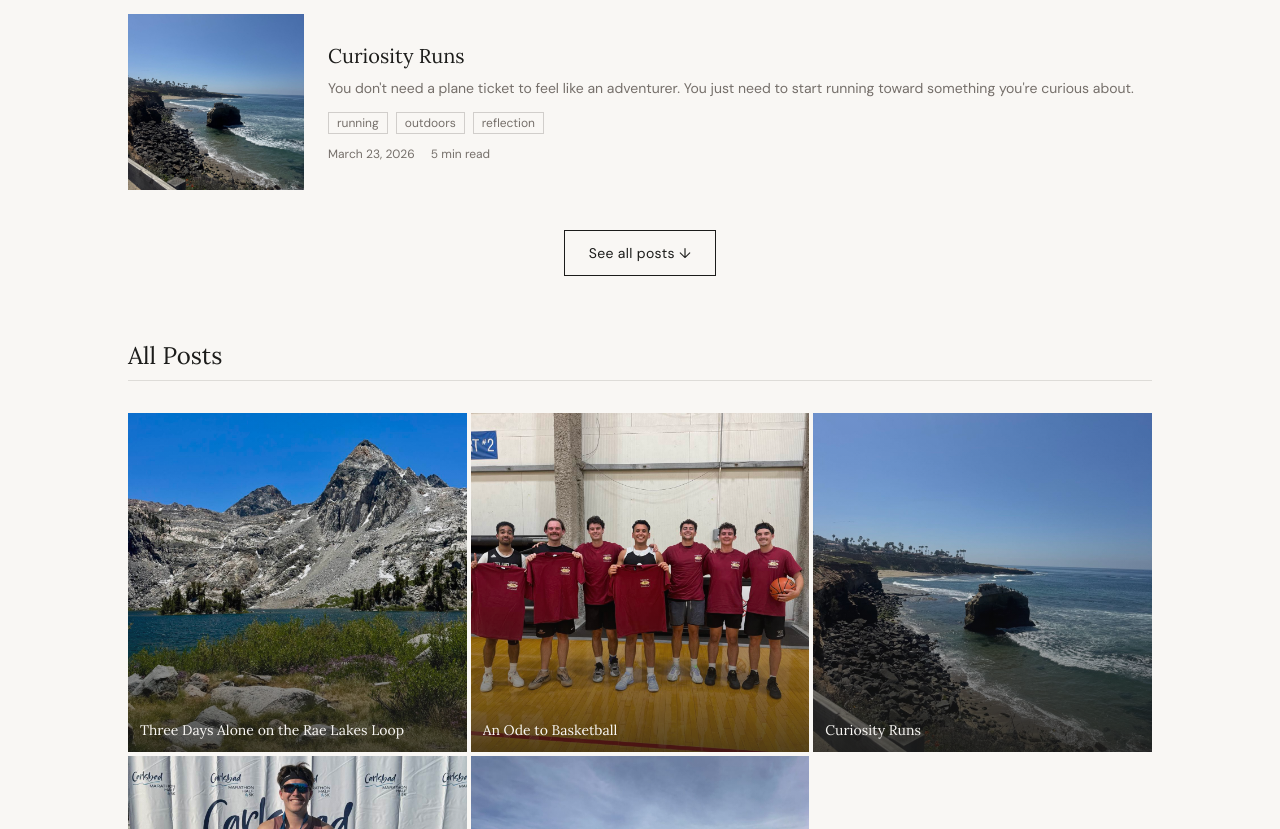
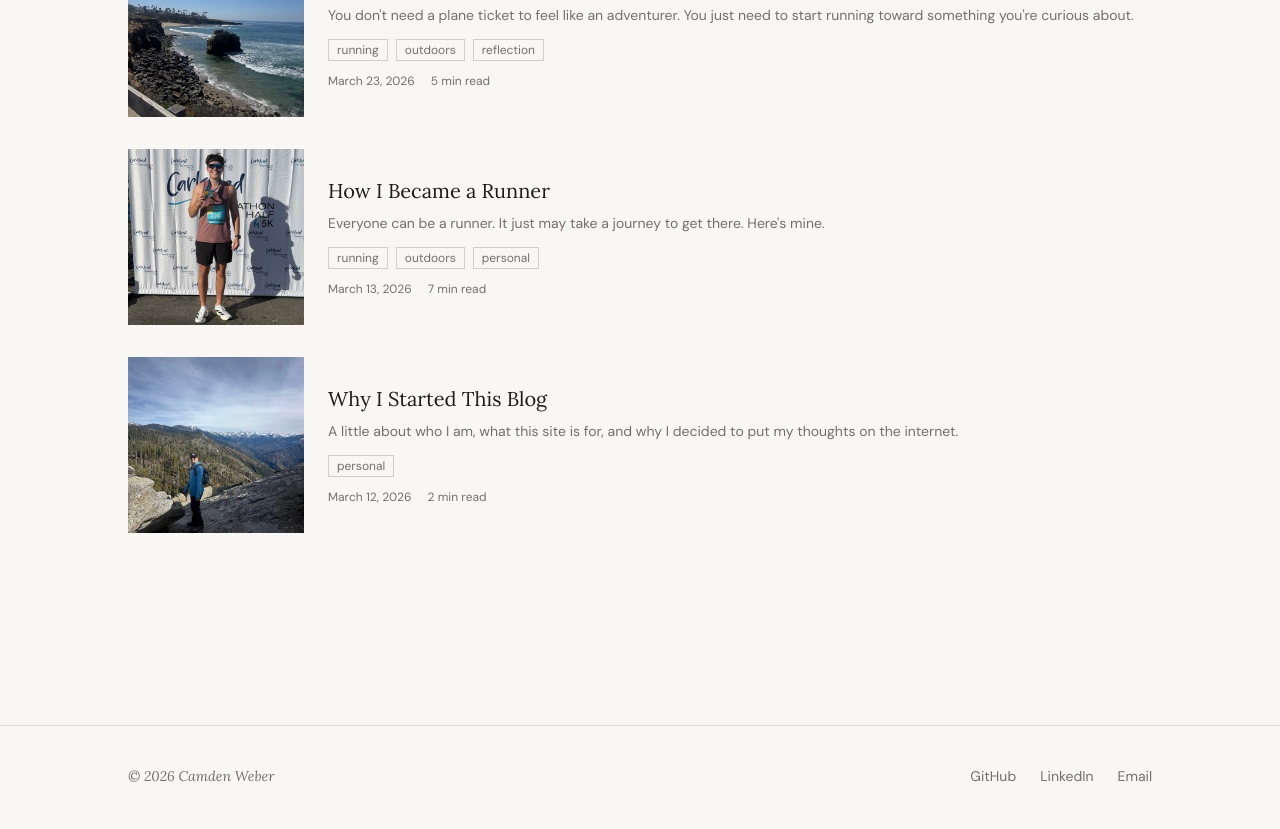
Before and after one commit to Camdenw1/camden-weber, a Next.js app: page /blog in a window 1280 px wide. Shown: the part 791-1620 px from the top of the page. Built offline with nearby package versions, Linux system fonts and the light colour scheme.

Commit message:
Simplify blog list, update footer and tagline, add draft posts and map/race commands

```diff
--- a/app/blog/page.tsx
+++ b/app/blog/page.tsx
@@ -11,7 +11,6 @@ export const metadata: Metadata = {
 
 export default function BlogIndex() {
   const posts = getAllPosts()
-  const recentPosts = posts.slice(0, 3)
 
   return (
     <div className="pt-32 pb-24 px-6">
@@ -27,14 +26,11 @@ export default function BlogIndex() {
         </p>
 
         {posts.length === 0 ? (
-          <p className="text-stone italic text-sm">No posts yet — check back soon.</p>
+          <p className="text-stone italic text-sm">No posts yet. Check back soon.</p>
         ) : (
-          <>
-            {/* Recent posts */}
-            <section className="mb-10">
-              <h2 className="font-serif text-2xl mb-8 pb-2 border-b border-stone/20">Recent Posts</h2>
+          <section>
             <div className="space-y-8">
-                {recentPosts.map((post) => (
+              {posts.map((post) => (
                 <Link key={post.slug} href={`/blog/${post.slug}`} className="group block">
                   <div className="flex flex-col md:flex-row gap-6">
                     {/* Cover image */}
@@ -81,50 +77,6 @@ export default function BlogIndex() {
               ))}
             </div>
           </section>
-
-            {/* See all posts anchor */}
-            <div className="mb-16 flex justify-center">
-              <a
-                href="#all-posts"
-                className="px-6 py-3 border border-bark text-bark font-sans text-sm tracking-wide hover:bg-bark hover:text-cream transition-colors duration-300"
-              >
-                See all posts ↓
-              </a>
-            </div>
-
-            {/* All posts grid */}
-            <section id="all-posts">
-              <h2 className="font-serif text-2xl mb-8 pb-2 border-b border-stone/20">All Posts</h2>
-              <div className="grid grid-cols-3 gap-1">
-                {posts.map((post) => (
-                  <Link key={post.slug} href={`/blog/${post.slug}`} className="group block">
-                    <div className="relative aspect-square overflow-hidden bg-stone/10">
-                      {post.coverImage ? (
-                        <>
-                          <Image
-                            src={post.coverImage}
-                            alt={post.title}
-                            fill
-                            sizes="(max-width: 767px) 33vw, 21rem"
-                            className="object-cover group-hover:scale-105 transition-transform duration-500"
-                          />
-                          {/* Gradient overlay + title only for real images */}
-                          <div className="absolute inset-0 bg-gradient-to-t from-bark/75 via-bark/10 to-transparent" />
-                          <div className="absolute bottom-0 left-0 right-0 p-3">
-                            <p className="font-serif text-cream text-sm leading-tight line-clamp-2">
-                              {post.title}
-                            </p>
-                          </div>
-                        </>
-                      ) : (
-                        <PostCoverFallback slug={post.slug} title={post.title} tags={post.tags} readingTime={post.readingTime} />
-                      )}
-                    </div>
-                  </Link>
-                ))}
-              </div>
-            </section>
-          </>
         )}
       </div>
     </div>
--- a/app/layout.tsx
+++ b/app/layout.tsx
@@ -24,7 +24,7 @@ const dmSans = localFont({
 })
 
 const description =
-  'Camden Weber builds AI and automation that takes tedious work off people’s plates. Financial Analytics Analyst at Vail Resorts, M.S. Computer Science (AI) student at Georgia Tech, UCLA grad, runner and backpacker in San Diego.'
+  'Camden Weber builds AI and automation that handles the tedious stuff so people don’t have to. Financial Analytics Analyst at Vail Resorts, M.S. Computer Science (AI) student at Georgia Tech, UCLA grad, runner and backpacker in San Diego.'
 
 export const metadata: Metadata = {
   metadataBase: new URL(siteUrl),
--- a/app/page.tsx
+++ b/app/page.tsx
@@ -24,7 +24,7 @@ export default function Home() {
             Camden<br />Weber
           </h1>
           <p className="fade-up-delay-2 font-sans text-cream/80 text-lg md:text-xl max-w-xl leading-relaxed mb-10">
-            I build AI and automation that takes the tedious work off people&apos;s plates. This is where my career, academics, and life outside work all live.
+            I build AI and automation that handles the tedious stuff so people don&apos;t have to. This is where my career, academics, and life outside work all live.
           </p>
           <div className="fade-up-delay-4 flex flex-wrap gap-4">
             <Link
--- a/components/Footer.tsx
+++ b/components/Footer.tsx
@@ -3,7 +3,7 @@ export default function Footer() {
     <footer className="border-t border-stone/20 mt-24 py-10 px-6">
       <div className="max-w-5xl mx-auto flex flex-col md:flex-row items-center justify-between gap-4">
         <p className="font-serif text-stone text-sm italic">
-          Camden Weber — built with curiosity
+          © 2026 Camden Weber
         </p>
         <div className="flex items-center gap-6 text-sm text-stone">
           <a
--- a/lib/posts.ts
+++ b/lib/posts.ts
@@ -4,6 +4,10 @@ import matter from 'gray-matter'
 
 const postsDir = path.join(process.cwd(), 'content/blog')
 const blogImagesDir = path.join(process.cwd(), 'public/images/blog')
+
+// Posts with `draft: true` show up in `npm run dev` so you can preview them,
+// but are left out of the live site (listing, post pages, sitemap).
+const showDrafts = process.env.NODE_ENV !== 'production'
 
 export type PostMeta = {
   slug: string
@@ -13,6 +17,7 @@ export type PostMeta = {
   tags?: string[]
   coverImage: string | null
   readingTime: number
+  draft: boolean
 }
 
 export type Post = PostMeta & {
@@ -52,10 +57,11 @@ export function getAllPosts(): PostMeta[] {
       tags: data.tags || [],
       coverImage: getCoverImage(slug),
       readingTime: calcReadingTime(content),
+      draft: data.draft === true,
     }
   })
 
-  return posts.sort((a, b) => (a.date < b.date ? 1 : -1))
+  return posts.filter(p => showDrafts || !p.draft).sort((a, b) => (a.date < b.date ? 1 : -1))
 }
 
 export function getPostBySlug(slug: string): Post | null {
@@ -66,6 +72,7 @@ export function getPostBySlug(slug: string): Post | null {
 
   const raw = fs.readFileSync(postPath, 'utf8')
   const { data, content } = matter(raw)
+  if (data.draft === true && !showDrafts) return null
   return {
     slug,
     title: data.title,
@@ -74,6 +81,7 @@ export function getPostBySlug(slug: string): Post | null {
     tags: data.tags || [],
     coverImage: getCoverImage(slug),
     readingTime: calcReadingTime(content),
+    draft: data.draft === true,
     content,
   }
 }
```
Also changed, not shown: content/blog/_template.md (+2 -0 lines), .claude/commands/add-place.md (added), .claude/commands/log-race.md (added), .claude/commands/new-post.md, 1 other file (tests, documents, lock files or other folders). Lines whose indentation alone changed are shown as unchanged.
